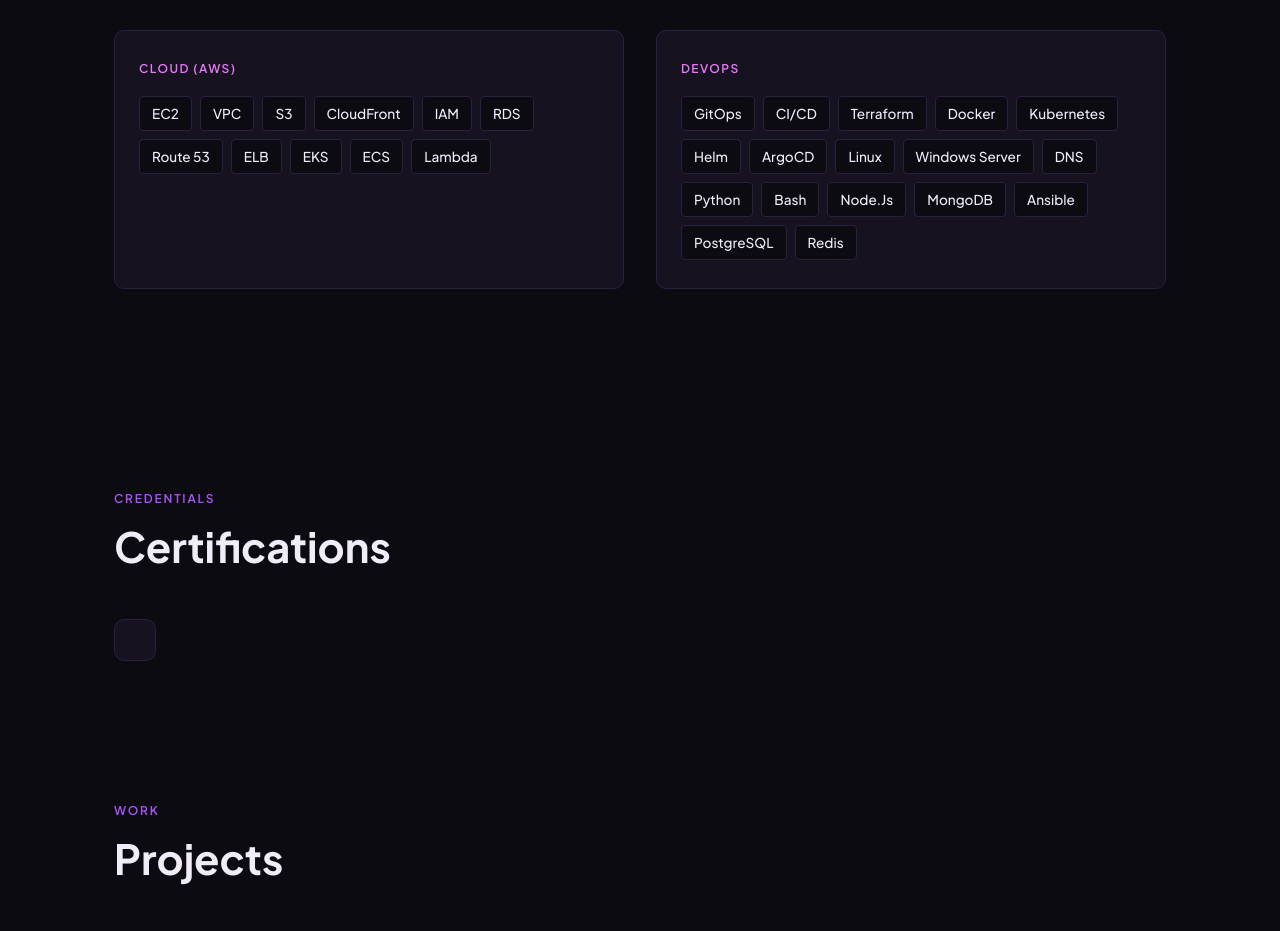
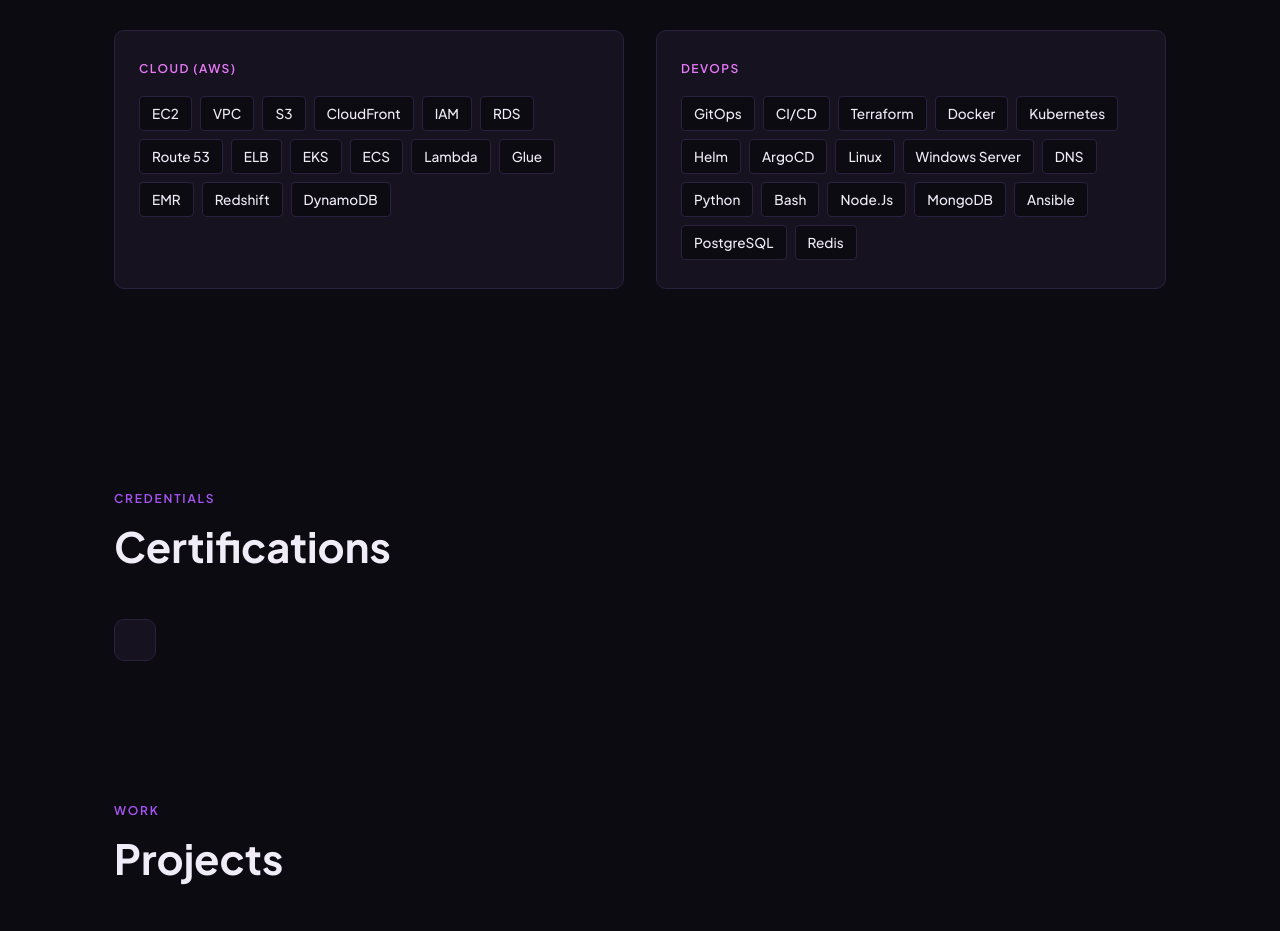
Before and after one commit to malakaii-infra/atlas-infra, a plain HTML site: page index.html in a window 1280 px wide. Shown: the part 1000-1931 px from the top of the page. Drawn offline with Linux system fonts and the light colour scheme; a script that the page names is missing.

Commit message:
updated design and content_2

```diff
--- a/index.html
+++ b/index.html
@@ -112,6 +112,10 @@
               <span class="skill-tag">EKS</span>
               <span class="skill-tag">ECS</span>
               <span class="skill-tag">Lambda</span>
+              <span class="skill-tag">Glue</span>
+              <span class="skill-tag">EMR</span>
+              <span class="skill-tag">Redshift</span>
+              <span class="skill-tag">DynamoDB</span>
             </div>
           </div>
 
```
